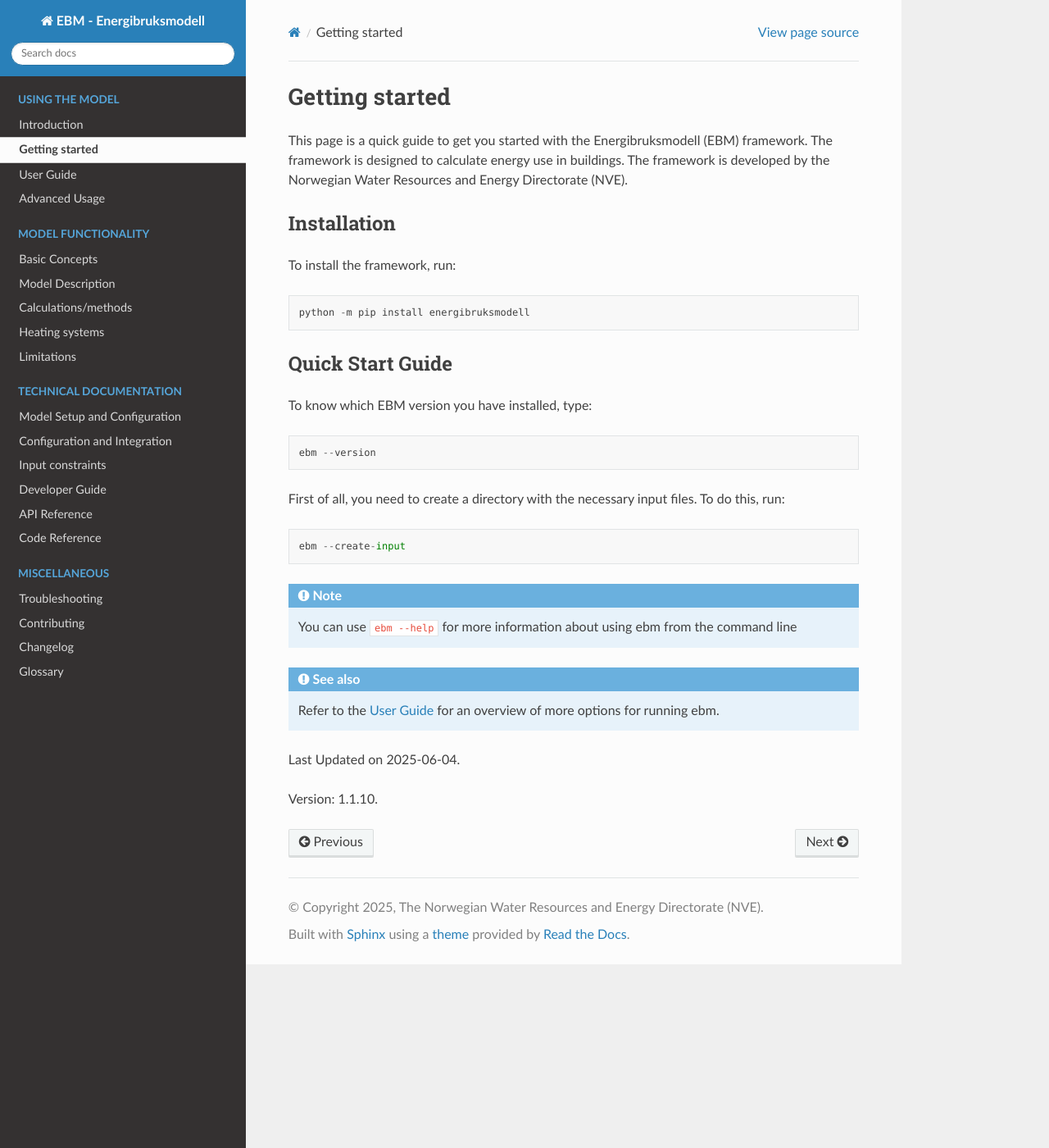
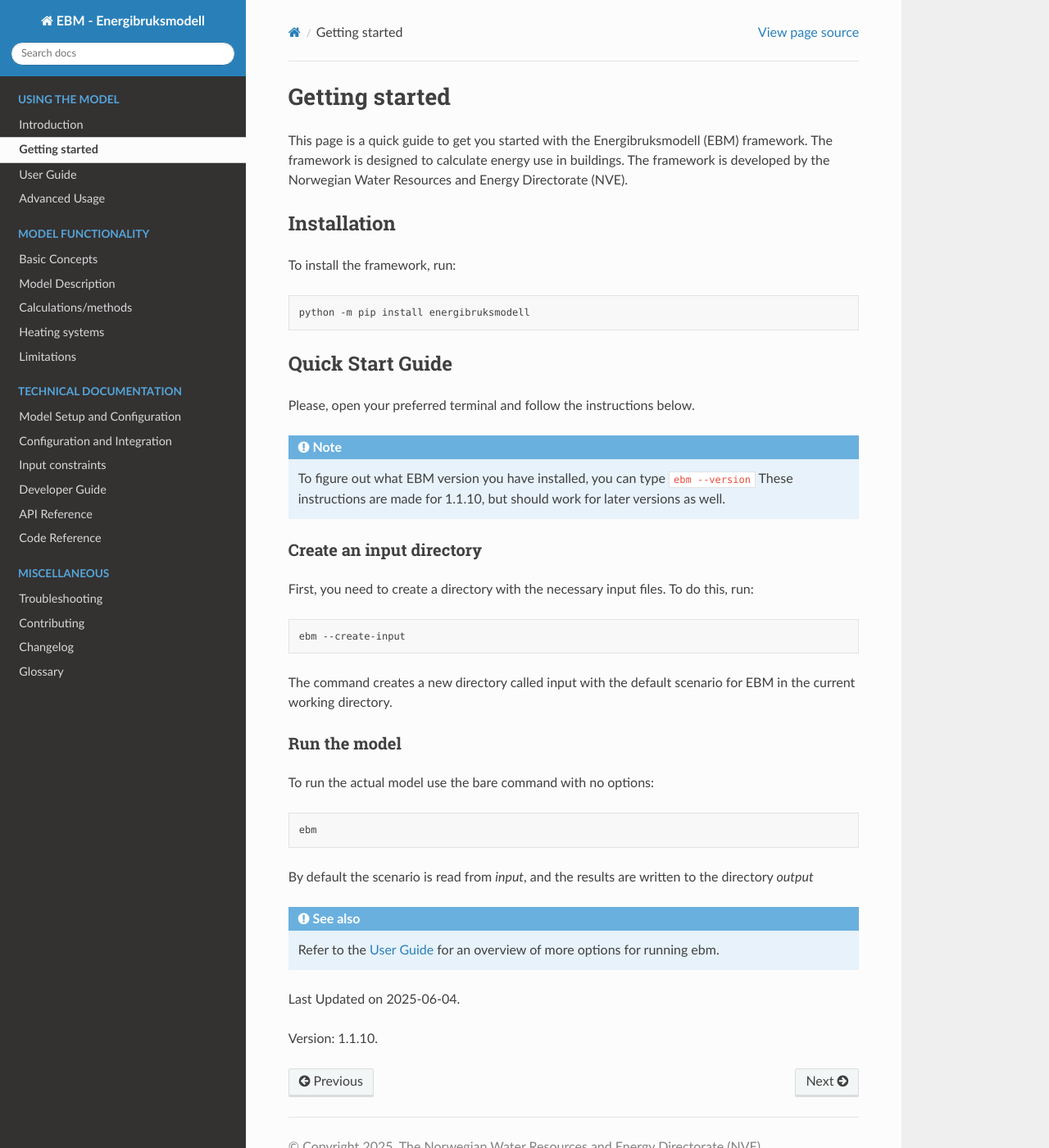
Before and after one commit to NVE/ebm, a Sphinx documentation site: the page built from docs/source/getting_started.rst, in a window 1280 px wide and 1400 px high. Shown: the whole window at 82% size. Built offline with Sphinx 7.4.7 and the Read the Docs theme 3.1.0, drawn with Linux system fonts in a browser that asks for light colours; some of the changed lines change nothing that is shown.

Commit message:
#2811 Add running the model and --version

```diff
--- a/docs/source/getting_started.rst
+++ b/docs/source/getting_started.rst
@@ -8,30 +8,47 @@
 
 To install the framework, run:
 
-.. code-block:: python
+.. code-block:: bash
 
   python -m pip install energibruksmodell
 
 
 Quick Start Guide
 -----------------
-To know which EBM version you have installed, type:
 
-.. code-block:: python
+Please, open your preferred terminal and follow the instructions below.
 
-   ebm --version
 
-First of all, you need to create a directory with the necessary input files. To do this, run:
+.. note::
 
-.. code-block:: python
+    To figure out what EBM version you have installed, you can type ``ebm --version``
+    These instructions are made for |version|, but should work for later versions as well.
+
+
+Create an input directory
+^^^^^^^^^^^^^^^^^^^^^^^^^
+
+First, you need to create a directory with the necessary input files. To do this, run:
+
+.. code-block:: bash
 
   ebm --create-input
 
 
+The command creates a new directory called input with the default scenario for EBM in the current working directory.
 
-.. note::
 
-   You can use ``ebm --help`` for more information about using ebm from the command line
+Run the model
+^^^^^^^^^^^^^
+
+To run the actual model use the bare command with no options:
+
+.. code-block:: bash
+
+  ebm
+
+
+By default the scenario is read from `input`, and the results are written to the directory `output`
 
 
 .. seealso::
@@ -39,178 +56,9 @@
     Refer to the :doc:`user_guide` for an overview of more options for running ebm.
 
 
+
 .. |date| date::
 
 Last Updated on |date|.
 
 Version: |version|.
-
-
-.. Here is a quick example of how to run your first model: test
-
-.. .. code-block:: python
-
-..    import ebm
-
-.. ...
-
-
-.. Running from the command line
-.. -----------------------------
-.. For the commands to be excuted locally or in an IDE, it must be launched as a module rather than a program.
-
-.. Example:
-..     `ebm heating-systems`
-.. should be excuted like:
-..     `python -m ebm heating-systems`
-
-
-.. --------------------
-.. Additional arguments
-.. --------------------
-
-.. `ebm <--switch> <step> <output filename>`
-
-.. The parameters listed above are optional. The default choice for the `step` parameter is `energy-use`, and the default output filename is `output/ebm_output.xlsx`.
-.. `ebm --help` gir en liste de fleste parametre.
-
-
-.. ------------------------------------------------------
-.. The following are different commands that can be used
-.. ------------------------------------------------------
-
-.. Help
-.. ^^^^
-
-.. .. code:: bash
-
-..   ebm --help
-
-..   usage: ebm [-h] [--version] [--debug] [--categories [CATEGORIES ...]] [--input [INPUT]] [--force] [--open] [--csv-delimiter CSV_DELIMITER]
-..            [--create-input] [--horizontal-years][{area-forecast,energy-requirements,heating-systems,energy-use}] [output_file]
-
-..   Calculate EBM energy use 1.0.0
-
-..   positional arguments:
-..     {area-forecast,energy-requirements,heating-systems,energy-use}
-
-..                         The calculation step you want to run. The steps are sequential. Any prerequisite to the chosen step will run
-..                             automatically.
-..   output_file           The location of the file you want to be written. default: output\ebm_output.xlsx
-..                             If the file already exists the program will terminate without overwriting.
-..                             Use "-" to output to the console instead
-
-..   options:
-..     -h, --help            show this help message and exit
-..     --version, -v         show program's version number and exit
-..     --debug               Run in debug mode. (Extra information written to stdout)
-..     --categories [CATEGORIES ...], --building-categories [CATEGORIES ...], -c [CATEGORIES ...]
-
-..                           One or more of the following building categories:
-..                               house, apartment_block, kindergarten, school, university, office, retail, hotel, hospital, nursing_home, culture, sports, storage_repairs.
-..                               The default is to use all categories.
-..     --input [INPUT], --input-directory [INPUT], -i [INPUT]
-..                         path to the directory with input files
-..     --force, -f           Write to <filename> even if it already exists
-..     --open, -o            Open <filename> with default application after writing. (Usually Excel)
-..     --csv-delimiter CSV_DELIMITER, --delimiter CSV_DELIMITER, -e CSV_DELIMITER
-..                         A single character to be used for separating columns when writing csv. Default: "," Special characters like ; should be quoted ";"
-..     --create-input      Create input directory containing all required files in the current working directory
-..     --calibration-year [CALIBRATION_YEAR]
-..     --horizontal-years, --horizontal, --horisontal
-..                         Show years horizontal (left to right)
-
-
-.. .. ----------
-.. .. Kommandoer
-.. .. ----------
-
-.. .. Calculate area projection
-.. Calculate the projected annual area requiring heating
-.. ^^^^^^^^^^^^^^^^^^^^^^^^^^^^^^^^^^^^^^^^^^^^^^^^^^^^^^^^
-.. ..
-..   Hvor mye areal trenger oppvarming per år `=areal`
-
-.. .. .. .. math::
-
-.. ..
-..   areal = areal startår - revet areal + bygget areal
-
-
-.. .. code:: bash
-
-..   # This is the default cammand, where the output file is area-forecast-vertical.xlsx located
-..   # in the output directory
-..   # The output file will be written in vertical format
-..   ebm area-forecast output/area-forecast-vertical.xlsx
-
-
-..   # This command will write the output file in horizontal format with the name area-forecast.xlsx
-..   ebm --horizontal area-forecast output/area-forecast.xlsx
-
-
-.. .. Beregne energibehov
-.. Calculate energy-requirements
-.. ^^^^^^^^^^^^^^^^^^^^^^^^^^^^^
-
-.. The energy-requirements is calculated by multiplying the heating demand per square meter by the area.
-
-.. .. Hva er oppvarmingsbehovet per kvadratmeter `=energibruk per m2 * areal`
-
-
-.. .. .. math::
-
-.. ..   redusert energibehov =  grunnbehov * adferdsfaktor * årligeffektivitetsfaktor * tilstandsfaktor
-
-.. .. .. math::
-
-.. ..   totalt energibehov = redusert energibehov * areal
-
-
-.. .. code:: bash
-
-..   # This is the default cammand, where the output file is energy-requirements-vertical.xlsx located
-..   # in the output directory
-..   ebm energy-requirements output/energy-requirements-vertical.xlsx
-
-
-..   # This command will write the output file in horizontal format with the name energy-requirements.xlsx
-..   ebm --horizontal energy-requirements output/energy-requirements.xlsx
-
-
-.. Energy consumption
-.. ^^^^^^^^^^^^^^^^^^^
-
-.. The energy consumption is calculated by multiplying the energy requirements by the efficiency factor.
-
-.. .. Hvor mye energi er nødvendig per år `energibehov * effektivitetsgrad`
-
-.. .. .. math::
-
-.. ..   Energibruk = energibehov * effektivitetsgrad
-
-
-.. .. code:: bash
-
-..   # This is the default cammand, where the output file is energy-use-vertical.xlsx located
-..   # in the output directory
-..   ebm --horizontal heating-systems output/heating-systems-vertical.xlsx
-
-..   # This command will write the output file in horizontal format with the name heating-systems.xlsx
-..   ebm --horizontal heating-systems output/heating-systems.xlsx
-
-
-.. .. Energibruk fritidsboliger
-.. Holiday homes energy consumption
-.. ^^^^^^^^^^^^^^^^^^^^^^^^^^^^^^^^^
-
-.. .. code:: bash
-
-..   # This is the default cammand, where the output file is energy-use-vertical.xlsx located
-..   # in the output directory
-..   ebm --horizontal energy-use output/energy-use.xlsx`
-
-
-.. .. .. math::
-
-..   .. α_t(i) = P(O_1, O_2, … O_t, q_t = S_i λ)
```
